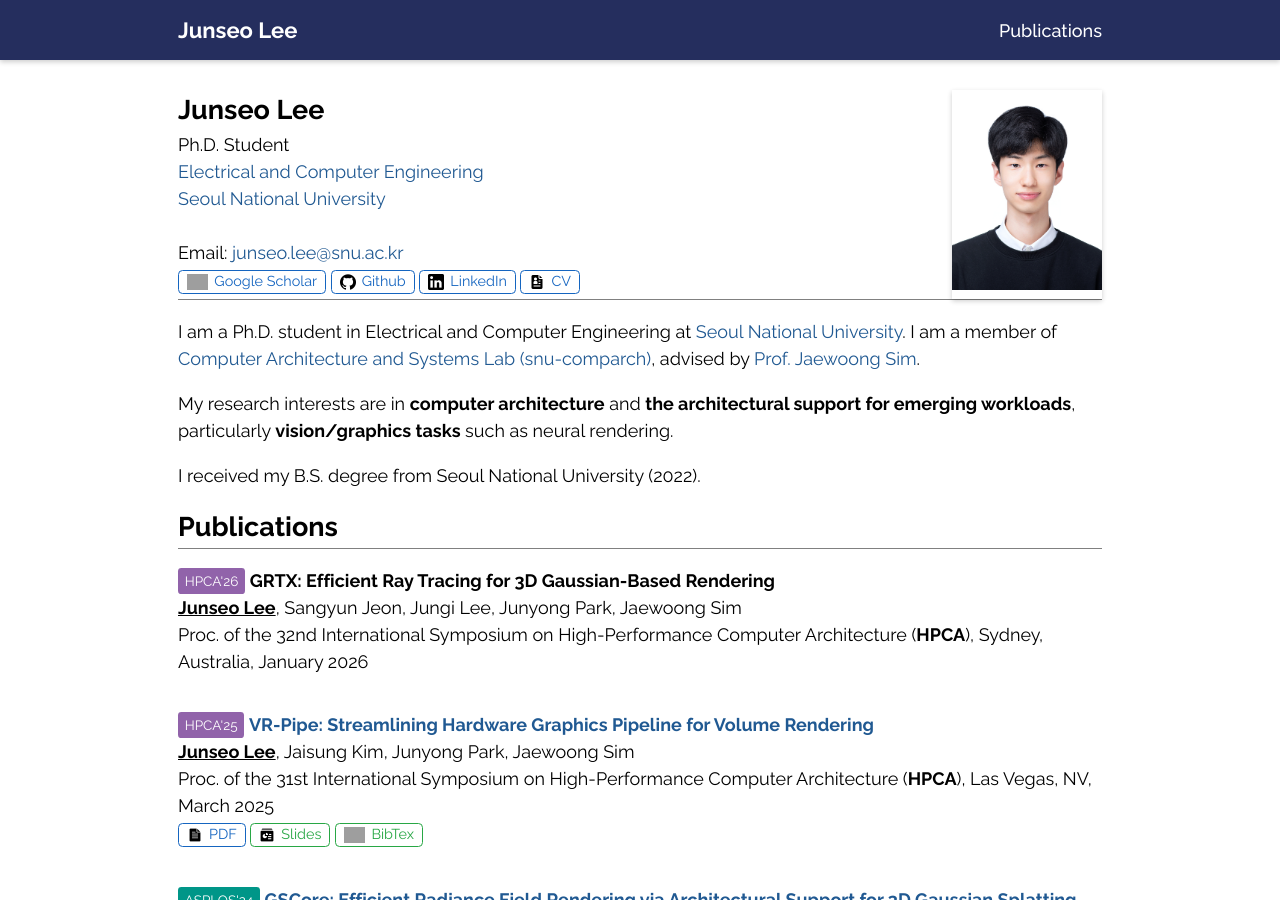
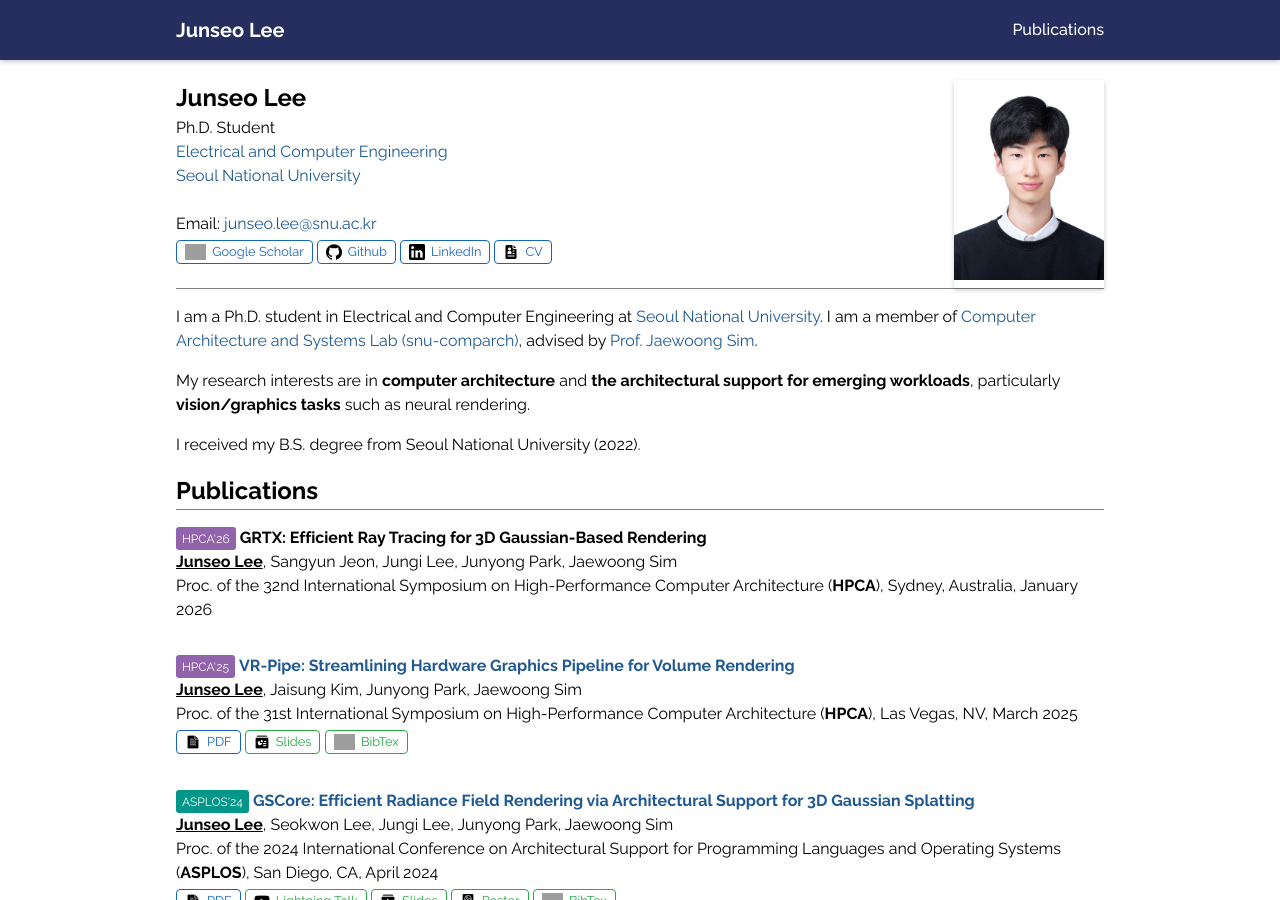
Before and after one commit to junseo013/junseo013.github.io, a Jekyll site: the page built from index.md, in a window 1280 px wide and 900 px high. Built offline with Jekyll 4.4.1, drawn with Linux system fonts in a browser that asks for light colours; grey boxes are pictures that could not be loaded.

Commit message:
reduce font size

```diff
--- a/assets/css/styles.css
+++ b/assets/css/styles.css
@@ -1,6 +1,6 @@
 /* Global Styles */
 html {
-  font-size: 18px;
+  font-size: 16px;
   font-family: 'Raleway', sans-serif;
   font-weight: 400;
 }
@@ -43,7 +43,7 @@ section {
 
 /* Logo Styling */
 .top-bar .logo {
-  font-size: 22px;
+  font-size: 20px;
   font-weight: bold;
   color: white;
   text-decoration: none;
@@ -54,7 +54,7 @@ section {
 .top-bar nav a {
   color: white;
   text-decoration: none;
-  font-size: 18px;
+  font-size: 16px;
   font-weight: 500;
   margin: auto 0;
   position: relative;
```
